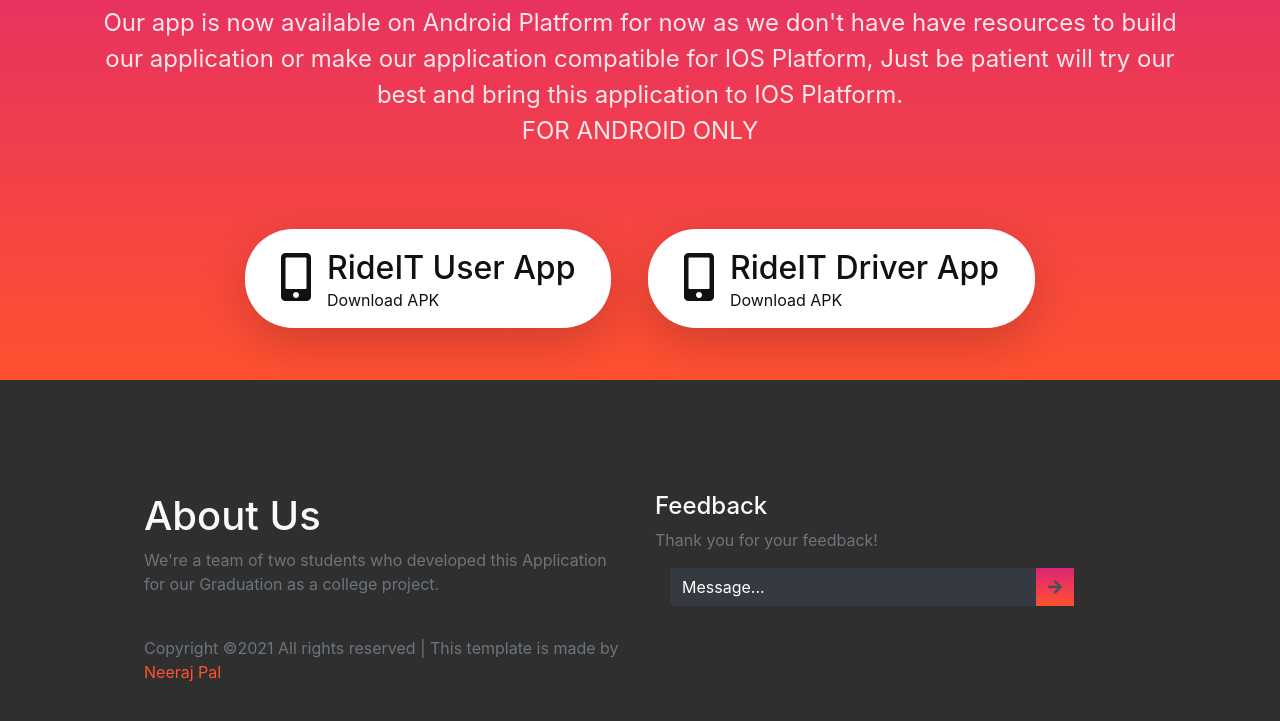
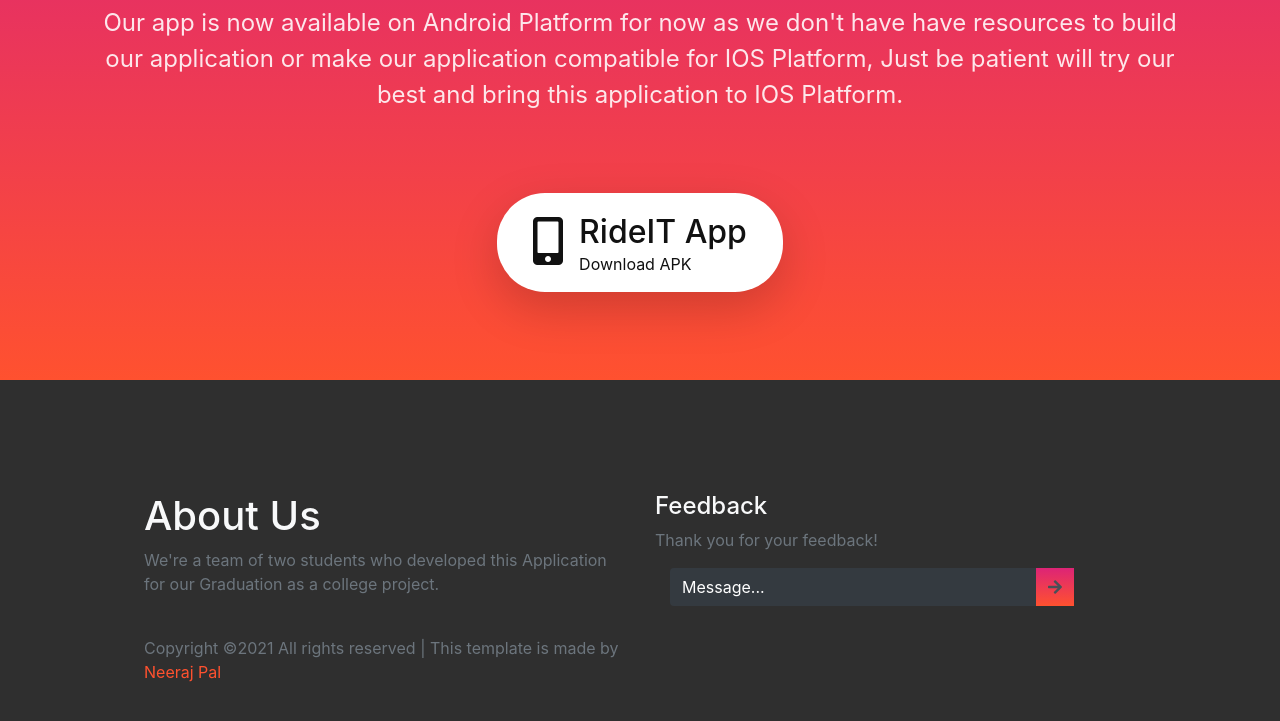
Before and after one commit to neerajap-01/RideIT-Website, a plain HTML site: page index.html in a window 1280 px wide. Shown: the part 2412-3133 px from the top of the page. Drawn offline with nearby package versions, Linux system fonts and the light colour scheme; a web font is replaced by a local one.

Commit message:
APK Protected

```diff
--- a/index.html
+++ b/index.html
@@ -125,8 +125,6 @@
             <h1>Download our app for Android Platform</h1>
             <p>
               Our app is now available on Android Platform for now as we don't have have resources to build our application or make our application compatible for IOS Platform, Just be patient will try our best and bring this application to IOS Platform.
-
-              <br>FOR ANDROID ONLY</br>
             </p>
 
           </div>
@@ -134,20 +132,11 @@
         </div>
         <div class="platform row">
           <div class="col-md-12 col-sm-12 text-center">
-            <a href="./assets/RideIT.apk" class="desktop shadow-lg">
+            <a href="#" class="desktop shadow-lg">
               <div class="d-flex flex-row justify-content-center">
                 <i class="fas fa-mobile-alt fa-3x py-2 pr-3"></i>
                 <div class="text text-left">
-                  <h3 class="pt-1 m-0">RideIT User App</h3>
-                  <p class="p-0 m-0">Download APK</p>
-                </div>
-              </div>
-            </a>
-            <a href="./assets/RideIT-Driver.apk" class="desktop shadow-lg">
-              <div class="d-flex flex-row justify-content-center">
-                <i class="fas fa-mobile-alt fa-3x py-2 pr-3"></i>
-                <div class="text text-left">
-                  <h3 class="pt-1 m-0">RideIT Driver App</h3>
+                  <h3 class="pt-1 m-0">RideIT App</h3>
                   <p class="p-0 m-0">Download APK</p>
                 </div>
               </div>
```
Also changed, not shown: 3 other files.
